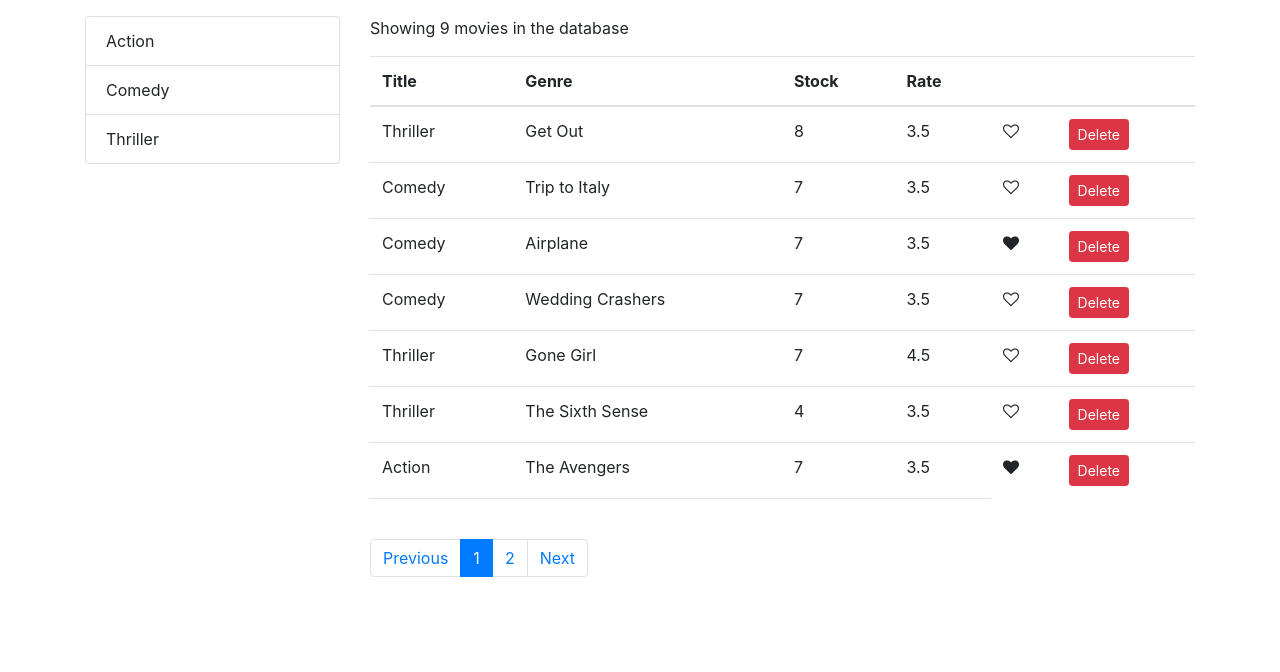
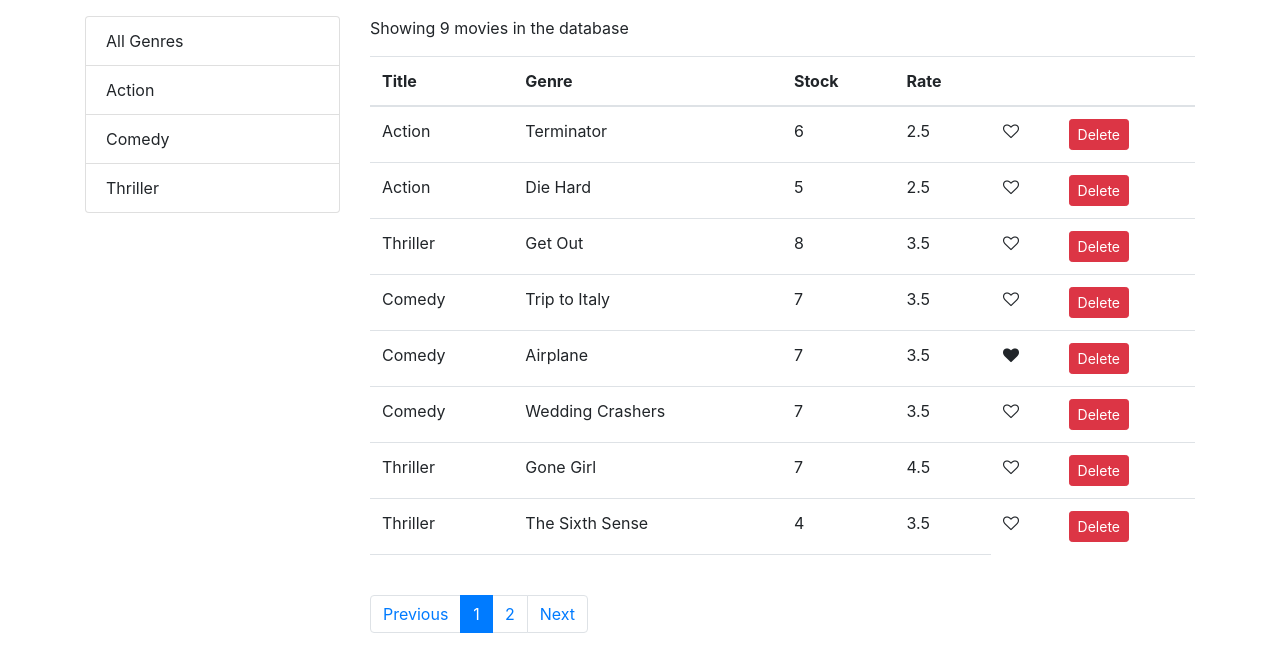
Before and after one commit to SpectralFergus/vidly, a React (Create React App) app: page / in a window 1280 px wide. Shown: the top 672 px of the page. Built offline with nearby package versions, Linux system fonts and the light colour scheme.

Commit message:
Add AllGenres filter

```diff
--- a/src/components/common/listGroup.jsx
+++ b/src/components/common/listGroup.jsx
@@ -1,13 +1,15 @@
 import React from "react";
 const ListGroup = (props) => {
-  const { items, onItemSelected, displayProp, valProp } = props;
+  const { items, onItemSelected, displayProp, valProp, selectedItem } = props;
   return (
     <ul className="list-group">
       {items.map((item) => (
         <li
           onClick={() => onItemSelected(item)}
           key={item[valProp]}
-          className="list-group-item"
+          className={
+            item === selectedItem ? "list-group-item active" : "list-group-item"
+          }
         >
           {item[displayProp]}
         </li>
--- a/src/components/common/pagination.jsx
+++ b/src/components/common/pagination.jsx
@@ -9,7 +9,7 @@ const Pagination = (props) => {
 
   return (
     pageCount > 1 && (
-      <nav aria-label="Movie Results Pages" style={{ cursor: "pointergit" }}>
+      <nav aria-label="Movie Results Pages" style={{ cursor: "pointer" }}>
         <ul className="pagination">
           <li className="page-item">
             <a className="page-link">Previous</a>
--- a/src/components/movies.jsx
+++ b/src/components/movies.jsx
@@ -15,7 +15,8 @@ class Movies extends Component {
   };
 
   componentDidMount() {
-    this.setState({ movies: getMovies(), genres: getGenres() });
+    const genres = [{ _id: "", name: "All Genres" }, ...getGenres()];
+    this.setState({ movies: getMovies(), genres });
   }
 
   handleDelete = (movie) => {
@@ -36,29 +37,42 @@ class Movies extends Component {
   };
 
   handleGenreSelected = (genre) => {
-    console.log("genre selected:", genre);
+    this.setState({ selectedGenre: genre, currentPage: 1 });
   };
   render() {
     const { length: moviesCount } = this.state.movies;
-    const { currentPage, itemPageLimit, movies: allMovies } = this.state;
+    const {
+      currentPage,
+      itemPageLimit,
+      selectedGenre,
+      movies: allMovies,
+    } = this.state;
     if (moviesCount <= 0) {
       return <p>There are no movies in the database!</p>;
     }
+
+    const filteredMovies =
+      selectedGenre && selectedGenre._id
+        ? allMovies.filter((movie) => movie.genre._id === selectedGenre._id)
+        : allMovies;
+
     const displayedMovies = paginateMovies(
-      allMovies,
+      filteredMovies,
       currentPage,
       itemPageLimit
     );
+
     return (
       <div className="row">
         <div className="col-3">
           <ListGroup
             items={this.state.genres}
+            selectedItem={this.state.currentGenre}
             onItemSelected={this.handleGenreSelected}
           />
         </div>
         <div className="col">
-          <p>Showing {moviesCount} movies in the database</p>
+          <p>Showing {filteredMovies.length} movies in the database</p>
           <table className="table">
             <thead>
               <tr>
@@ -102,7 +116,7 @@ class Movies extends Component {
             </tbody>
           </table>
           <Pagination
-            itemCount={moviesCount}
+            itemCount={filteredMovies.length}
             itemPageLimit={itemPageLimit}
             currentPage={currentPage}
             onPageChange={this.handlePageChange}
--- a/src/utils/paginate.js
+++ b/src/utils/paginate.js
@@ -1,6 +1,6 @@
 import _ from "lodash";
 
 export function paginateMovies(movies, currentPage, itemLimit) {
-  const startIndex = currentPage - 1 * itemLimit;
+  const startIndex = (currentPage - 1) * itemLimit;
   return _(movies).slice(startIndex).take(itemLimit).value();
 }
```
